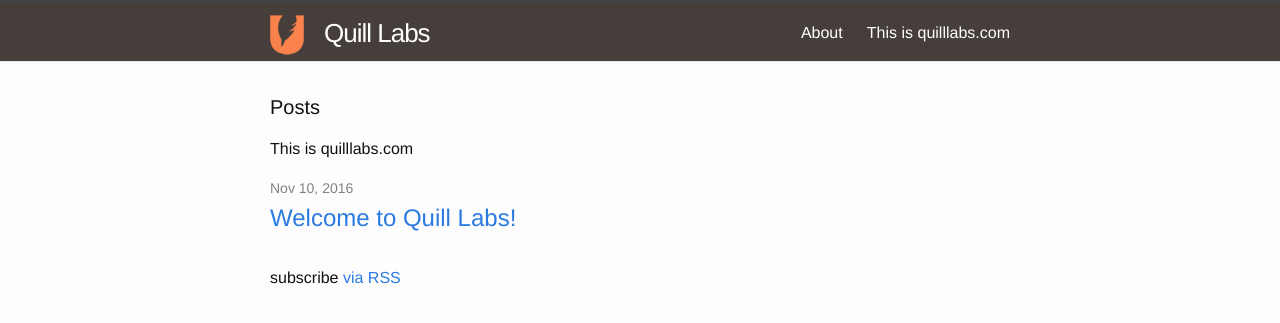
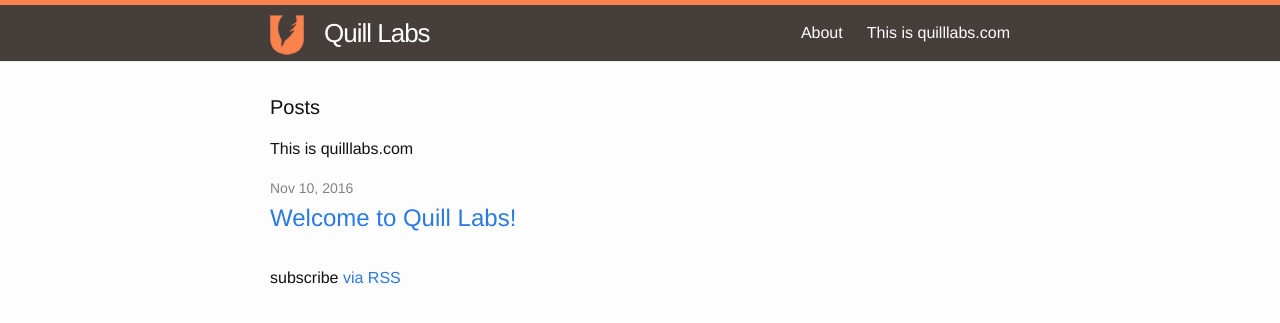
Before and after one commit to amite/quilllabs.com, a Jekyll site: the page built from index.md, in a window 1280 px wide. Shown: the top 323 px of the page. Built offline with Jekyll 4.4.1, drawn with Linux system fonts in a browser that asks for light colours.

Commit message:
styling added for header

```diff
--- a/_sass/minima/_layout.scss
+++ b/_sass/minima/_layout.scss
@@ -2,7 +2,7 @@
  * Site header
  */
 .site-header {
-  border-top: 5px solid $grey-color-dark;
+  border-top: 5px solid $pumpkin-brand-color;
   border-bottom: 1px solid $grey-color-light;
   min-height: 56px;
 
```
